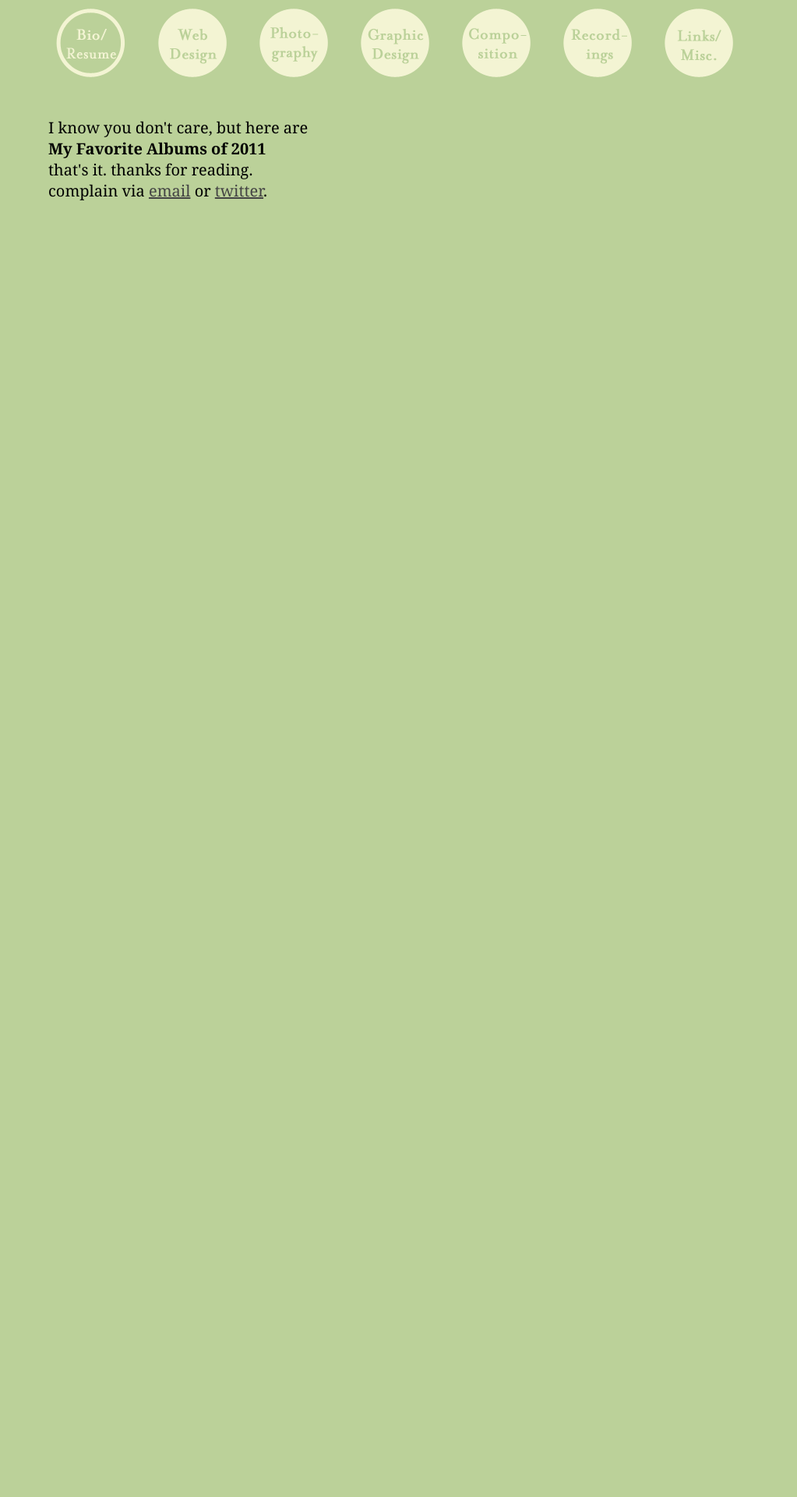
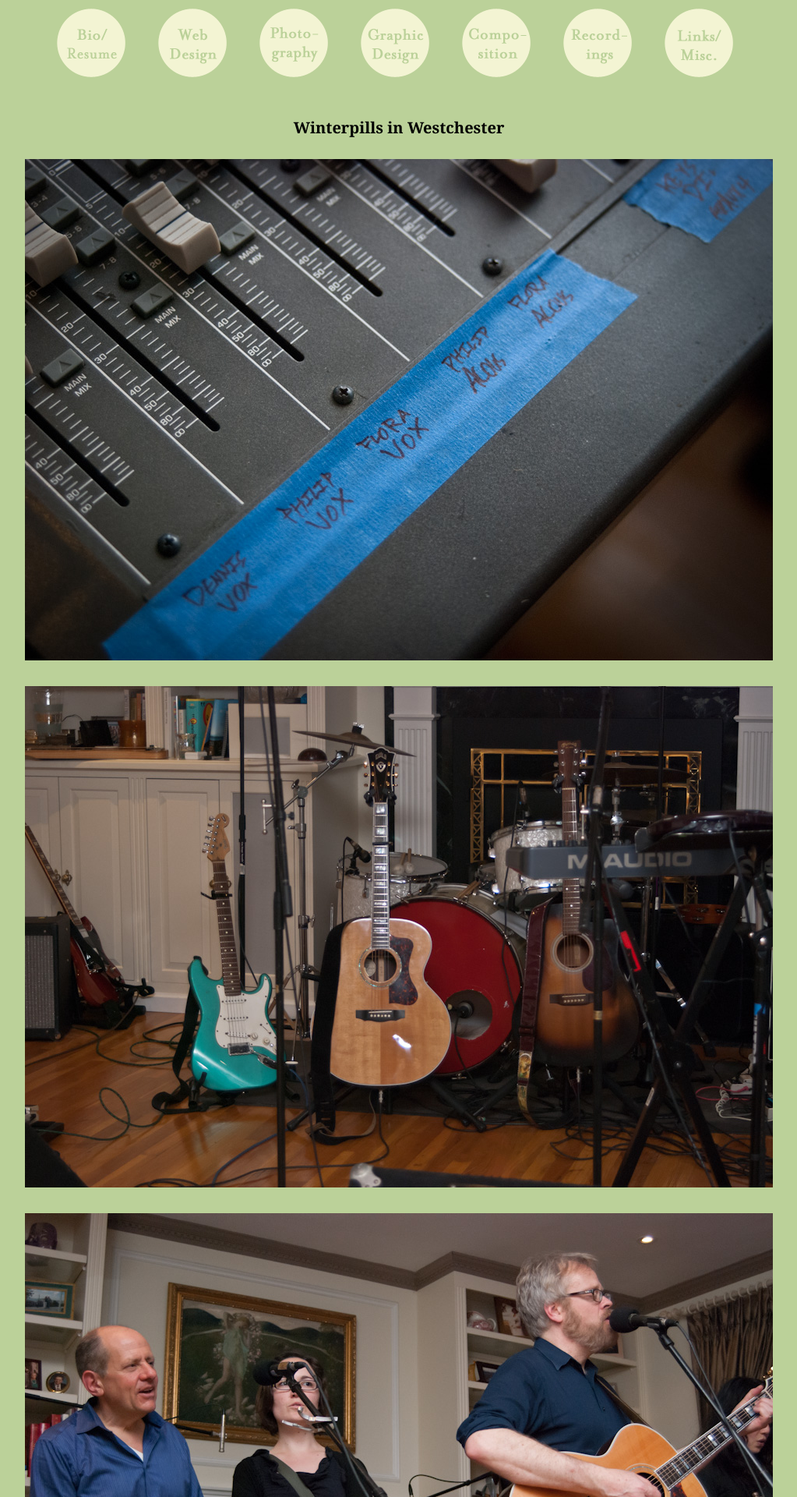
Before and after one commit to mgeraci/portfolio, a PHP site: page /extras/winterpills/index.php in a window 1280 px wide. Shown: the top 1920 px of the page at 78% size, without its empty margins (128-1151 px from the left). Before the commit the page ends 257 px from the top, so only its background shows below. Run offline with PHP 8.4, Linux system fonts and the light colour scheme; some web fonts are replaced.

Commit message:
add winterpills images to page, make index check more restrictive in menu.php

```diff
--- a/extras/winterpills/index.php
+++ b/extras/winterpills/index.php
@@ -18,13 +18,26 @@
       </div>
     </div>
     <div id="contentWrapper" class="wrapOut">
-      <div class="wrapIn">
-        <h2>I know you don't care, but here are</h2>
-        <h1>My Favorite Albums of 2011</h1>
-        <div id='thanks'>
-          that's it. thanks for reading.
-          <br>complain via <a href='mailto:mgeraci@gmail.com'>email</a> or <a href='http://twitter.com/mgeraci' target='_blank'>twitter</a>.
-        </div>
+      <div class="wrapIn" style='text-align:center;width:960px;'>
+        <h1>Winterpills in Westchester</h1>
+        <br>
+        <br>
+        <img src='./winterpills_geraci_1.jpg'>
+        <br>
+        <br>
+        <img src='./winterpills_geraci_2.jpg'>
+        <br>
+        <br>
+        <img src='./winterpills_geraci_3.jpg'>
+        <br>
+        <br>
+        <img src='./winterpills_geraci_4.jpg'>
+        <br>
+        <br>
+        <img src='./winterpills_geraci_5.jpg'>
+        <br>
+        <br>
+        <img src='./winterpills_geraci_6.jpg'>
       </div>
     </div>
     <?php include('../../includes/googleAnalytics.php'); ?>
--- a/includes/menu.php
+++ b/includes/menu.php
@@ -1,6 +1,6 @@
 <ul id="menu">
   <li>
-    <a class="bio<?php if (preg_match('/.+index.+/', $location)) { echo '_on'; } ?>" href="/">Bio/Resume</a>
+    <a class="bio<?php if (preg_match('/^\/index.+/', $location)) { echo '_on'; } ?>" href="/">Bio/Resume</a>
   </li>
   <li>
     <a class="web<?php if (preg_match('/.+web.+/', $location)) { echo "_on"; } ?>" href="/web">Web Design</a>
```
Also changed, not shown: .htaccess, photography.php (line endings or trailing spaces).
